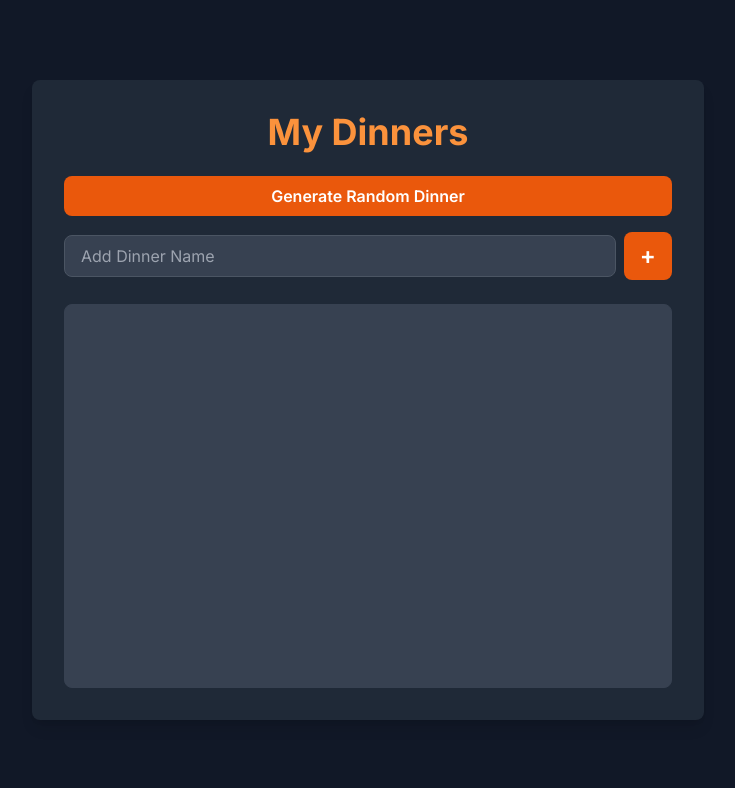
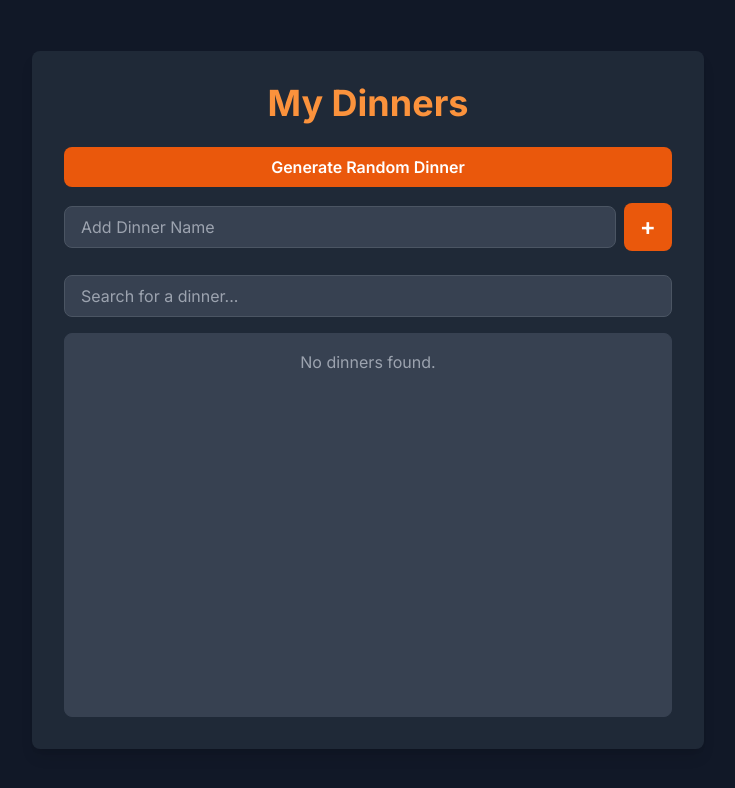
Before and after one commit to Coy-E/dinner-generator, a Next.js app: page /home in a window 1280 px wide. Shown: the top 788 px of the page, without its empty margins (272-1007 px from the left). Built offline with nearby package versions, Linux system fonts and the light colour scheme.

Commit message:
Search bar

```diff
--- a/app/home/page.tsx
+++ b/app/home/page.tsx
@@ -4,6 +4,7 @@ import { useState, useEffect } from "react";
 const Home = () => {
 	const [dinnerInput, setDinnerInput] = useState("");
 	const [dinners, setDinners] = useState<Array<string>>([]);
+	const [searchQuery, setSearchQuery] = useState("");
 
 	const handleAddDinner = () => {
 		if (!dinnerInput.trim()) {
@@ -47,6 +48,11 @@ const Home = () => {
 		localStorage.setItem("dinners", JSON.stringify(dinners));
 	}, [dinners]);
 
+	// Filter dinners based on the search query
+	const filteredDinners = dinners.filter((dinner) =>
+		dinner.toLowerCase().includes(searchQuery.toLowerCase())
+	);
+
 	return (
 		<main className="flex min-h-screen flex-col items-center justify-center bg-gray-900 p-6">
 			<div className="w-full max-w-2xl rounded-lg bg-gray-800 p-8 shadow-lg">
@@ -80,9 +86,31 @@ const Home = () => {
 						</div>
 					</div>
 				</form>
+				{/* Search Bar */}
+				<div className="mb-4 flex items-center space-x-2">
+					<input
+						className="flex-1 rounded-lg border border-gray-600 bg-gray-700 px-4 py-2 text-white placeholder:text-gray-400 focus:border-orange-500 focus:outline-none focus:ring-2 focus:ring-orange-500"
+						placeholder="Search for a dinner..."
+						type="text"
+						value={searchQuery}
+						onChange={(event) => setSearchQuery(event.target.value)}
+					/>
+					{searchQuery && (
+						<button
+							className="rounded-lg bg-gray-600 px-4 py-2 text-sm font-semibold text-white transition-transform duration-150 hover:bg-gray-700 active:scale-95"
+							type="button"
+							onClick={() => setSearchQuery("")}
+						>
+							Clear
+						</button>
+					)}
+				</div>
 				<div className="h-96 overflow-y-auto rounded-lg border border-gray-700 bg-gray-700 p-4">
 					<ul className="space-y-2">
-						{dinners.map((dinner, index) => (
+						{filteredDinners.length === 0 ? (
+							<p className="text-center text-gray-400">No dinners found.</p>
+						) : (
+							filteredDinners.map((dinner, index) => (
 								<li
 									className="flex items-center justify-between rounded-lg bg-gray-600 p-3 text-lg font-medium text-white shadow-sm"
 									key={index}
@@ -96,7 +124,8 @@ const Home = () => {
 										Delete
 									</button>
 								</li>
-						))}
+							))
+						)}
 					</ul>
 				</div>
 			</div>
```
Lines whose indentation alone changed are shown as unchanged.
